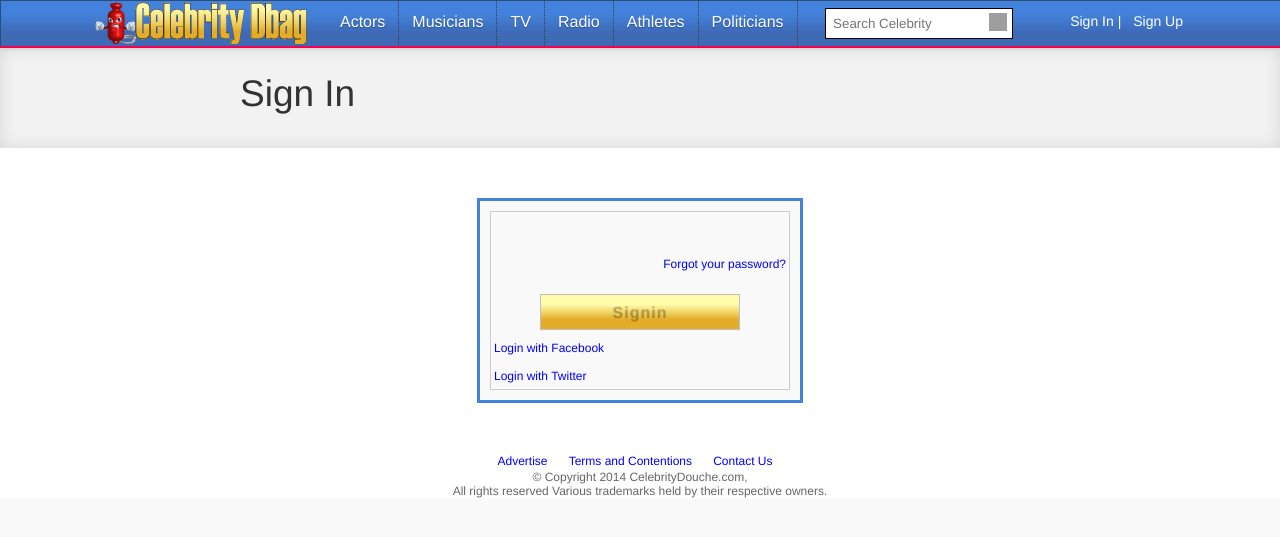
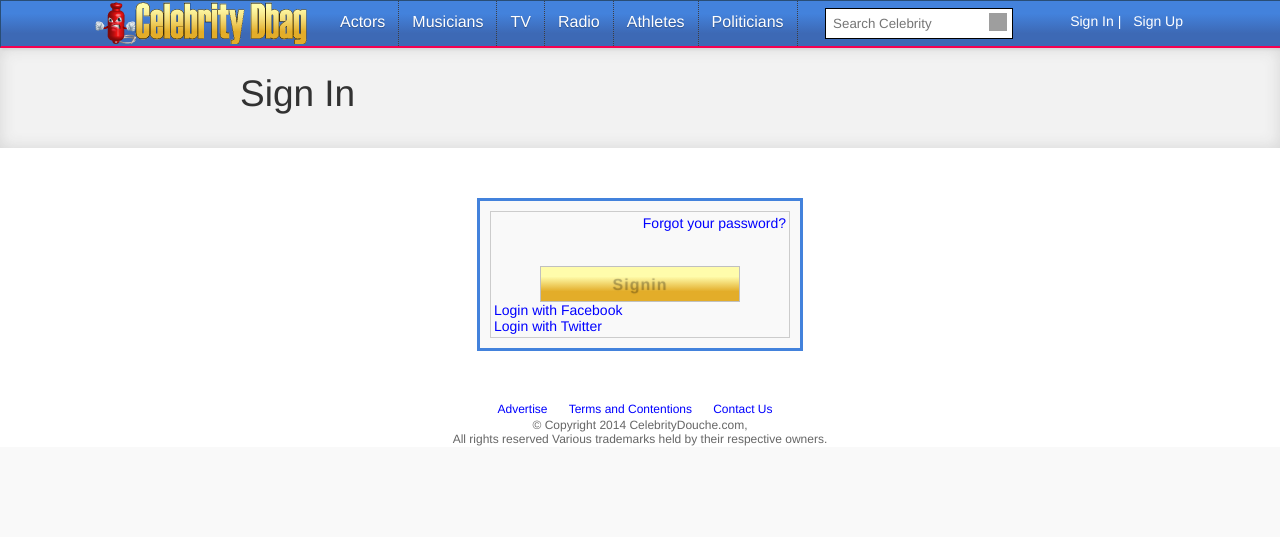
Before and after one commit to CelebrityDoughe/celebrity, a Django app: template templates/userena/signin_form.html in a window 1280 px wide. Shown: the top 537 px of the page. Run offline with Django 3.2, Linux system fonts and the light colour scheme; the template is opened without the code that fills it, so the values that code supplies are empty; parts of the project's set-up code (start-up, migrations or seed data) failed here and were passed over; grey boxes are pictures that could not be loaded.

Commit message:
Update signin_form.html

```diff
--- a/templates/userena/signin_form.html
+++ b/templates/userena/signin_form.html
@@ -1,6 +1,6 @@
 {% extends 'userena/base_userena.html' %}
 {% load i18n %}
-{% block title %}{% trans "Signin" %}{% endblock %}
+{% block title %}Celebrity Dbag - {% trans "Signin" %}{% endblock %}
 {% block content %}
 <div id="header-bar">
     <div id="header-bar-container">
@@ -14,39 +14,39 @@
             <form action="" method="post">
                 {% csrf_token %}
                 {% if form.errors %}
-                <p>Please correct the following fields:</p>
+                <div class="errors-header">Please correct the following fields:</div>
                 {% endif %}
                 {% for field in form %}
                     <div class="row">
                         {% if field.errors %}
-                            <p class="errors">
+                            <div class="errors">
                                 {{ field.errors}}
-                            </p>
+                            </div>
                         {% endif %}
-                        <label class="hidden-label" for="user_{{ field.name }}">{{ field.field.label }}</label>
-                        <p>
+
+                        <div>
                             <label for="id_{{ field.name }}"{% if field.errors %} class="error"{% endif %}>{{ field.field.label }}:</label>
                             {{ field }}
-                        </p>
+                        </div>
                     </div>
                 {% endfor %}
                 <div class="row">
                     <label>&nbsp;</label>
-                    <p class="forgot-password">
+                    <div class="forgot-password">
                         <a href="{% url 'userena_password_reset' %}" title="{% trans 'Forgot your password?' %}">{% trans "Forgot your password?" %}</a>
-                    </p>
+                    </div>
                 </div>
                 <div class="align-right">
                     <input class="button font-19 font-strong color-primary" type="submit" name="yt0" value="{% trans "Signin" %}">
                 </div>
             </form>
 
-            <p class="social-facebook-login">
+            <div class="social-facebook-login">
                 <a href="{% url 'socialauth_begin' 'facebook' %}" title="{% trans 'Login With Facebook' %}">{% trans "Login with Facebook" %}</a>
-            </p>
-            <p class="social-twitter-login">
-                <a href="{% url 'socialauth_begin' 'twitter' %}" title="{% trans 'Login with Twitter' %}">{% trans "Login with Twitter" %}</a>
-            </p>
+            </div>
+            <div class="social-twitter-login">
+                            <a href="{% url 'socialauth_begin' 'twitter' %}" title="{% trans 'Login with Twitter' %}">{% trans "Login with Twitter" %}</a>
+            </div>
             {% if next %}
             <input type="hidden" name="next" value="{{ next }}" />
             {% endif %}
```
